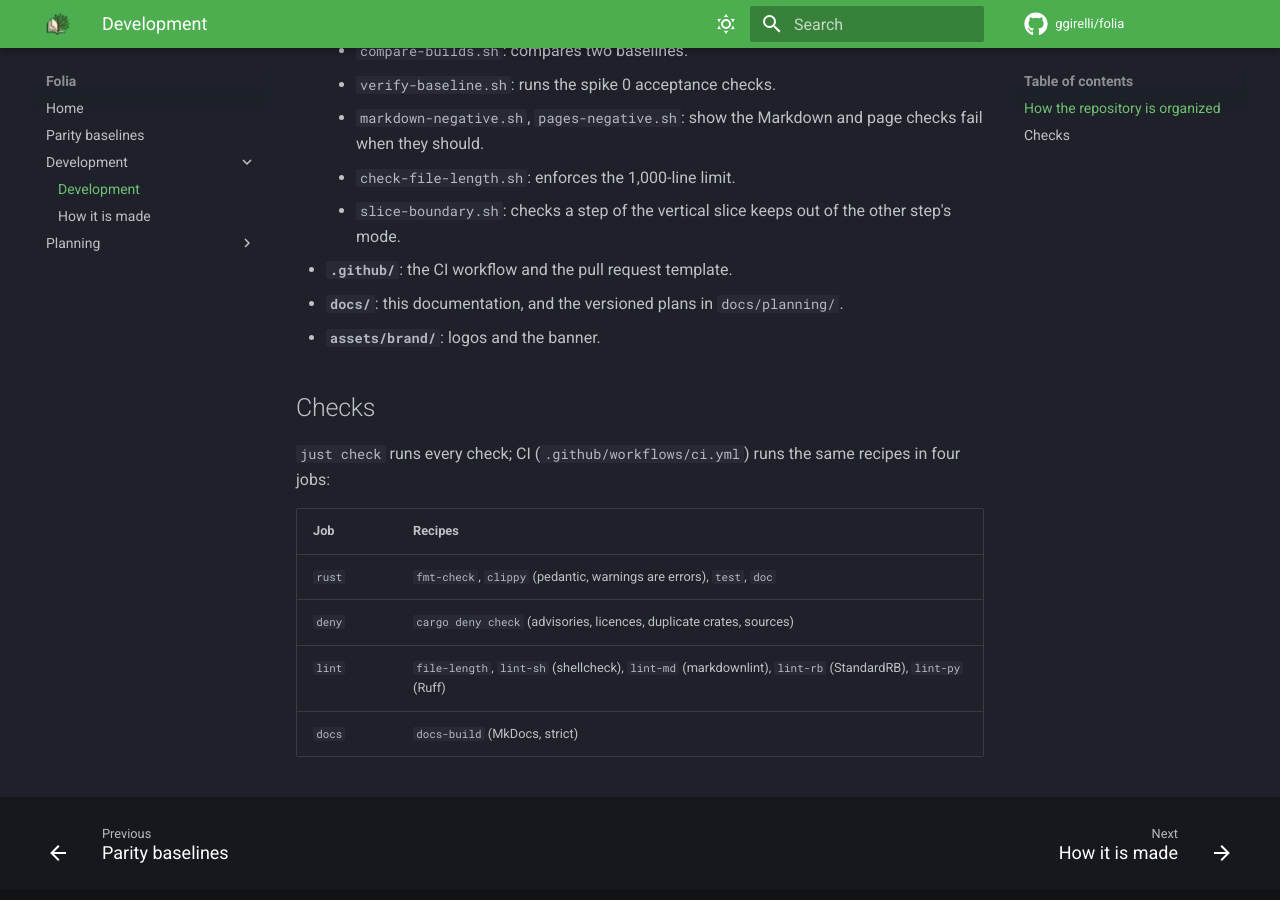
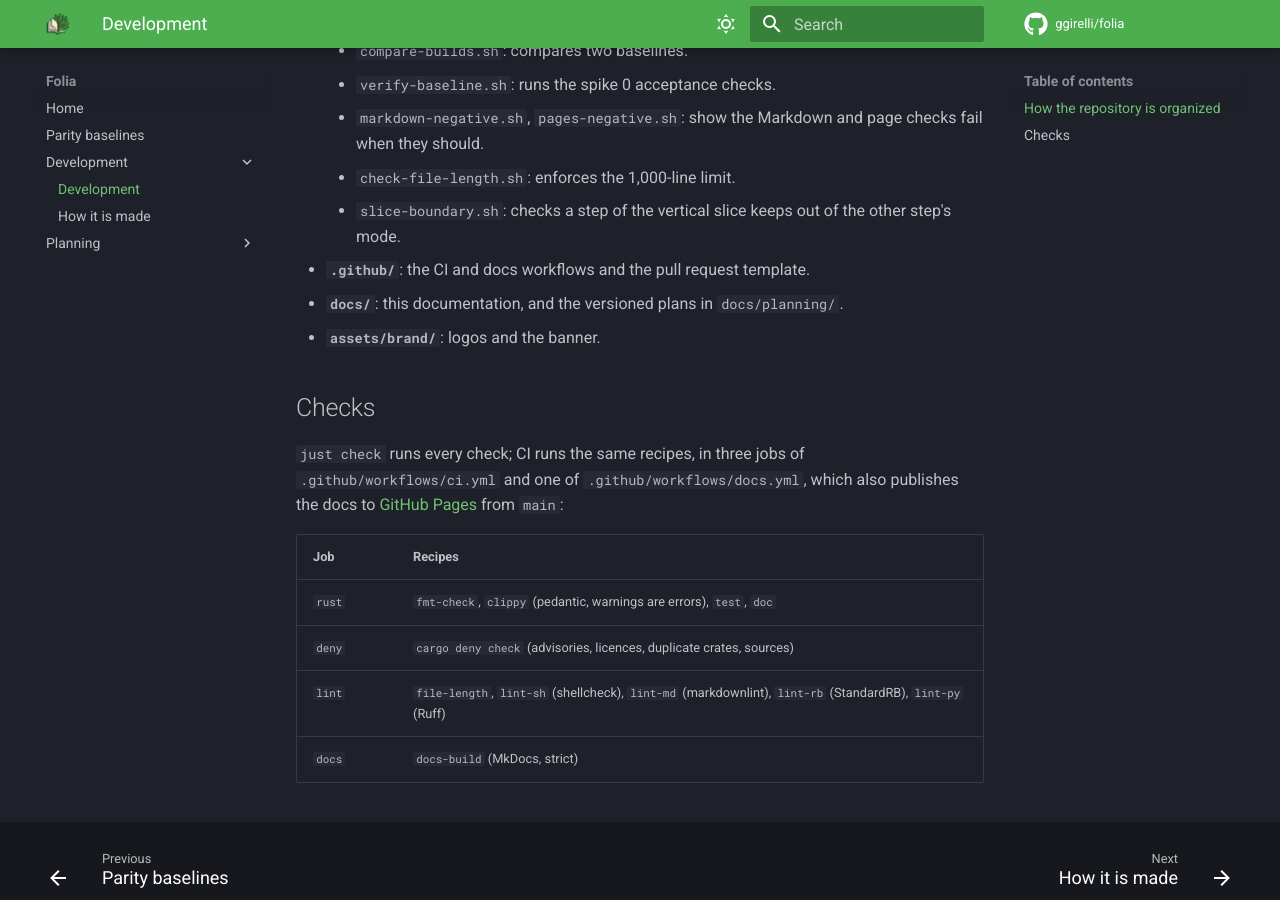
Before and after one commit to ggirelli/folia-web, an MkDocs documentation site: the page built from docs/development.md, in a window 1280 px wide and 900 px high, scrolled down 1968 px. Built offline with MkDocs 1.6.1 and Material for MkDocs 9.7.7, drawn with Linux system fonts in a browser that asks for light colours; comment, search, counter and statistics services are not loaded.

Commit message:
ci: publish the docs to GitHub Pages
A docs workflow builds the MkDocs site strictly on every change, as
CI's docs job did, and deploys it from main to
https://ggirelli.github.io/folia/, as quaesito does. The job moves out
of ci.yml, which keeps the rust, deny and lint jobs. mkdocs.yml gets
its site_url; the README links the published docs and names plan v8 as
current; docs/development.md describes the two workflows.

Co-Authored-By: Claude Opus 5.5 <noreply@anthropic.com>

```diff
--- a/docs/development.md
+++ b/docs/development.md
@@ -68,13 +68,15 @@ Each mode crate depends on `folia-core` only, never on another mode.
     they should.
   - `check-file-length.sh`: enforces the 1,000-line limit.
   - `slice-boundary.sh`: checks a step of the vertical slice keeps out of the other step's mode.
-- **`.github/`**: the CI workflow and the pull request template.
+- **`.github/`**: the CI and docs workflows and the pull request template.
 - **`docs/`**: this documentation, and the versioned plans in `docs/planning/`.
 - **`assets/brand/`**: logos and the banner.
 
 ## Checks
 
-`just check` runs every check; CI (`.github/workflows/ci.yml`) runs the same recipes in four jobs:
+`just check` runs every check; CI runs the same recipes, in three jobs of `.github/workflows/ci.yml`
+and one of `.github/workflows/docs.yml`, which also publishes the docs to
+[GitHub Pages](https://ggirelli.github.io/folia/) from `main`:
 
 | Job | Recipes |
 |-|-|
--- a/mkdocs.yml
+++ b/mkdocs.yml
@@ -1,5 +1,6 @@
 site_name: Folia
 site_description: The static-site generator behind ggirelli.info.
+site_url: https://ggirelli.github.io/folia/
 repo_url: https://github.com/ggirelli/folia
 repo_name: ggirelli/folia
 edit_uri: edit/main/docs/
```
Also changed, not shown: README.md (+5 -3 lines), 2 other files.
